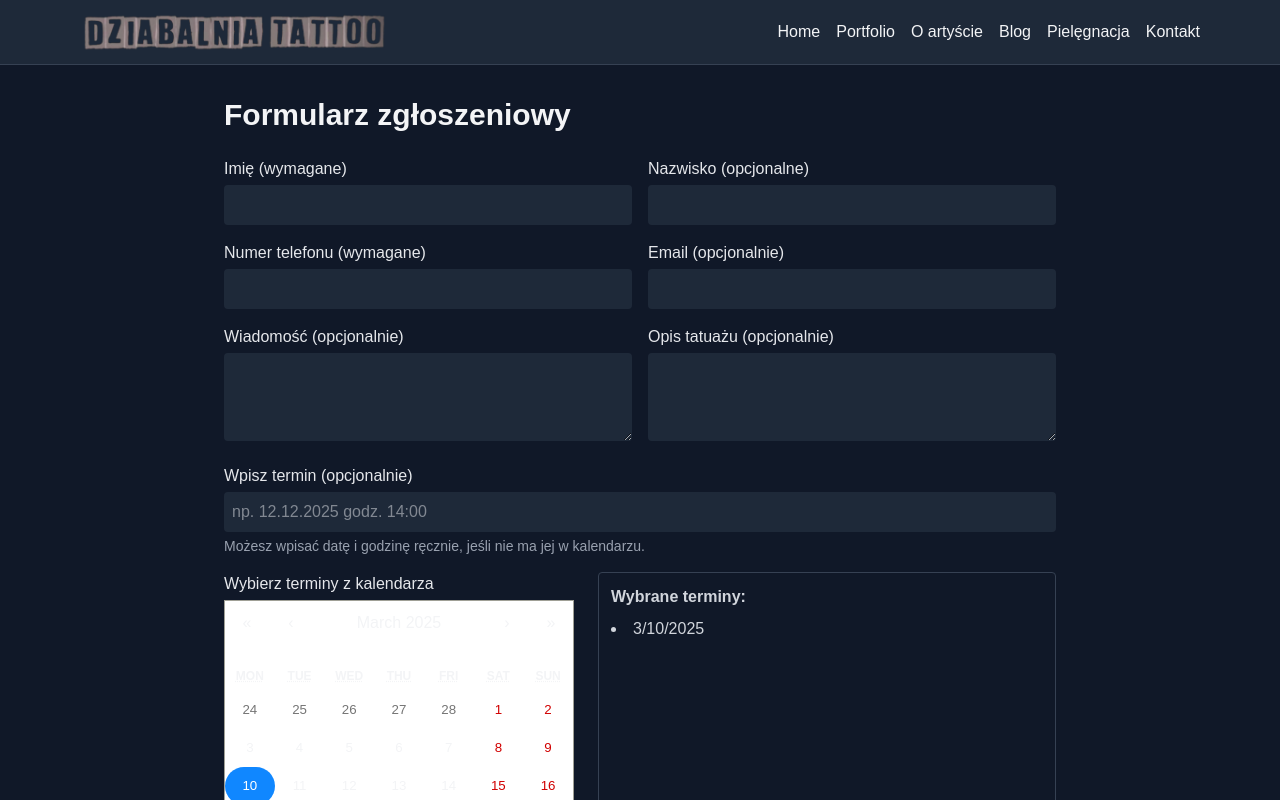
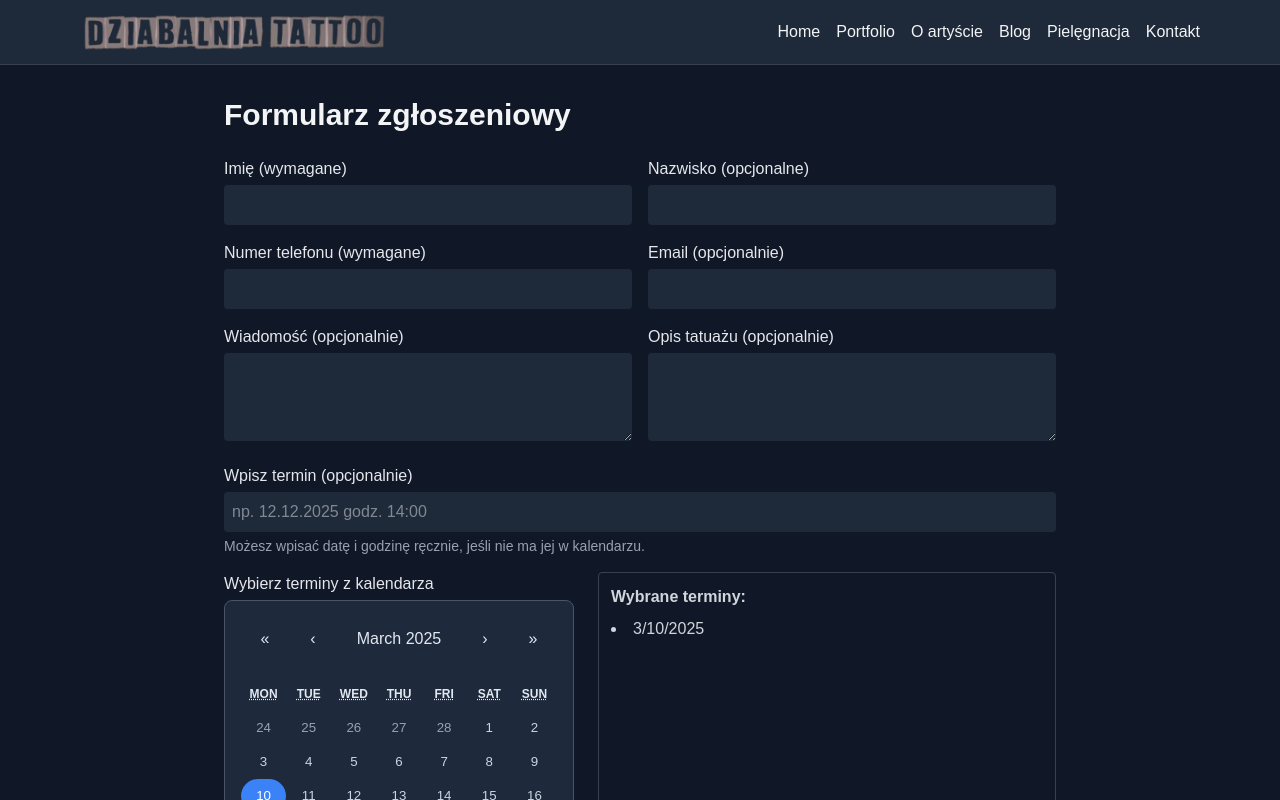
Before and after one commit to danielp1994/dziabalnia-tattoo, a Next.js app: page /contact in a window 1280 px wide. Both pictures are taken after a click on the button "10". Shown: the top 800 px of the page. Built offline with nearby package versions, Linux system fonts and the light colour scheme.

Commit message:
usuń pliki testowe

```diff
--- /dev/null
+++ b/src/app/contact/CalendarDark.css
@@ -0,0 +1,83 @@
+/* CalendarDark.css */
+
+/* Główne tło kalendarza i tekst */
+.react-calendar {
+  background-color: #1E293B; /* granatowy ciemny */
+  color: #E2E8F0; /* jasny tekst */
+  border: 1px solid #475569;
+  border-radius: 8px;
+  padding: 1rem;
+}
+
+/* Nawigacja (strzałki, nazwa miesiąca) */
+.react-calendar__navigation button {
+  color: #E2E8F0;
+  background: transparent;
+  min-width: 44px;
+  border: none;
+  border-radius: 4px;
+  padding: 6px 8px;
+  margin: 2px;
+  cursor: pointer;
+}
+.react-calendar__navigation button:hover {
+  background-color: #334155;
+}
+
+/* Dni tygodnia (PON, WT, etc.) */
+.react-calendar__month-view__weekdays {
+  text-align: center;
+  font-weight: 600;
+}
+.react-calendar__month-view__weekdays__weekday {
+  padding: 0.5rem 0;
+}
+
+/* Każdy kafelek w kalendarzu */
+.react-calendar__tile {
+  background: transparent;
+  color: #cbd5e1; /* jasny tekst */
+  border-radius: 4px;
+  padding: 0.5rem 0;
+  cursor: pointer;
+}
+
+/* Kafelek na hover */
+.react-calendar__tile:hover {
+  background-color: #334155; /* ciemniejszy granat */
+}
+
+/* Kafelki z datami spoza aktualnego miesiąca */
+.react-calendar__month-view__days__day--neighboringMonth {
+  color: #94a3b8; /* szarawy */
+}
+
+/* Kafelek z datą bieżącą (today) */
+.react-calendar__tile--now {
+  background: #2D3748 !important; /* ciemny szary / granat (Tailwind: bg-gray-700-ish) */
+  color: #E2E8F0 !important;     /* jasny tekst (Tailwind: text-gray-200) */
+}
+
+/* Kafelek, który react-calendar normalnie by traktował jako aktywny */
+.react-calendar__tile--active {
+  /* Wyłączamy domyślne stylowanie, bo value={null} */
+  background-color: transparent !important;
+  color: inherit !important;
+}
+
+/* Kafelki z rangeStart, rangeEnd itp. - wyłącz */
+.react-calendar__tile--rangeStart,
+.react-calendar__tile--rangeEnd,
+.react-calendar__tile--rangeBothEnds {
+  background-color: transparent !important;
+  color: inherit !important;
+}
+
+/* KLASA do multi-select:
+   Będzie nadawana w tileClassName,
+   dzięki czemu wyróżnimy każdy kliknięty termin. */
+.tile-selected {
+  background-color: #3b82f6 !important; /* intensywny niebieski */
+  color: #fff !important;
+  border-radius: 9999px !important; /* w stylu tailwind 'rounded-full' */
+}
--- a/src/app/contact/page.tsx
+++ b/src/app/contact/page.tsx
@@ -2,7 +2,11 @@
 
 import React, { useState } from "react";
 import Calendar from "react-calendar";
-import "react-calendar/dist/Calendar.css"; // styl kalendarza
+
+/* 1) Oryginalne style React Calendar */
+import "react-calendar/dist/Calendar.css";
+/* 2) Nasze modyfikacje w pliku z ciemnym motywem i klasą tile-selected */
+import "./CalendarDark.css";
 
 type UploadedImage = {
   file: File;
@@ -17,9 +21,16 @@ export default function Contact() {
   const [message, setMessage] = useState("");
   const [tattooDesc, setTattooDesc] = useState("");
   const [typedDate, setTypedDate] = useState("");
+
+  // Tablica wybranych dat
   const [selectedDates, setSelectedDates] = useState<Date[]>([]);
+
+  // Pliki (obrazy) wrzucane w formularzu
   const [uploadedImages, setUploadedImages] = useState<UploadedImage[]>([]);
 
+  // ---------------------------------
+  // Klikanie w kalendarz
+  // ---------------------------------
   const handleDayClick = (value: Date) => {
     setSelectedDates((prev) => {
       const exists = prev.some(
@@ -29,6 +40,7 @@ export default function Contact() {
           date.getDate() === value.getDate()
       );
       if (exists) {
+        // Usunięcie z tablicy
         return prev.filter(
           (date) =>
             !(
@@ -38,11 +50,16 @@ export default function Contact() {
             )
         );
       } else {
+        // Dodanie do tablicy
         return [...prev, value];
       }
     });
   };
 
+  // ---------------------------------
+  // Nadawanie klasy zaznaczonym dniom
+  // ---------------------------------
+  // Używamy osobnej klasy .tile-selected, zdefiniowanej w CalendarDark.css
   const tileClassName = ({ date, view }: { date: Date; view: string }) => {
     if (view === "month") {
       const isSelected = selectedDates.some(
@@ -52,16 +69,20 @@ export default function Contact() {
           selected.getDate() === date.getDate()
       );
       if (isSelected) {
-        return "bg-gray-700 text-white rounded-full";
+        return "tile-selected";
       }
     }
     return null;
   };
 
+  // ---------------------------------
+  // Upload plików (zdjęć)
+  // ---------------------------------
   const handleFilesUpload = (e: React.ChangeEvent<HTMLInputElement>) => {
     if (!e.target.files) return;
 
     const filesArray = Array.from(e.target.files);
+    // Ograniczamy do plików typu image/*
     const validImages = filesArray.filter((file) =>
       file.type.startsWith("image/")
     );
@@ -82,12 +103,18 @@ export default function Contact() {
     });
   };
 
+  // ---------------------------------
+  // Obsługa wysyłania formularza
+  // ---------------------------------
   const handleSubmit = (e: React.FormEvent) => {
     e.preventDefault();
 
-    const dateStr = selectedDates
+    // Sortujemy daty rosnąco, potem tworzymy string
+    const dateStr = [...selectedDates]
+      .sort((a, b) => a.getTime() - b.getTime())
       .map((d) => d.toLocaleDateString())
       .join(", ");
+
     const filesStr = uploadedImages.map((img) => img.file.name).join(", ");
 
     alert(
@@ -99,8 +126,7 @@ Wiadomość: ${message}
 Opis tatuażu: ${tattooDesc}
 Terminy z kalendarza: ${dateStr}
 Termin wpisany: ${typedDate}
-Pliki: ${filesStr}
-`
+Pliki: ${filesStr}`
     );
   };
 
@@ -109,7 +135,6 @@ Pliki: ${filesStr}
       <h2 className="text-3xl font-bold mb-6">Formularz zgłoszeniowy</h2>
 
       <form onSubmit={handleSubmit} className="space-y-4">
-
         {/* Imię i Nazwisko */}
         <div className="flex flex-col md:flex-row gap-4">
           <div className="flex-1">
@@ -118,18 +143,19 @@ Pliki: ${filesStr}
               type="text"
               value={name}
               onChange={(e) => setName(e.target.value)}
-              className="w-full p-2 rounded bg-gray-800 text-gray-200 focus:outline-none focus:ring-2 focus:ring-gray-600"
+              className="w-full p-2 rounded bg-gray-800 text-gray-200
+                         focus:outline-none focus:ring-2 focus:ring-gray-600"
               required
             />
           </div>
-
           <div className="flex-1">
             <label className="block mb-1 text-gray-200">Nazwisko (opcjonalne)</label>
             <input
               type="text"
               value={lastName}
               onChange={(e) => setLastName(e.target.value)}
-              className="w-full p-2 rounded bg-gray-800 text-gray-200 focus:outline-none focus:ring-2 focus:ring-gray-600"
+              className="w-full p-2 rounded bg-gray-800 text-gray-200
+                         focus:outline-none focus:ring-2 focus:ring-gray-600"
             />
           </div>
         </div>
@@ -142,18 +168,19 @@ Pliki: ${filesStr}
               type="tel"
               value={phone}
               onChange={(e) => setPhone(e.target.value)}
-              className="w-full p-2 rounded bg-gray-800 text-gray-200 focus:outline-none focus:ring-2 focus:ring-gray-600"
+              className="w-full p-2 rounded bg-gray-800 text-gray-200
+                         focus:outline-none focus:ring-2 focus:ring-gray-600"
               required
             />
           </div>
-
           <div className="flex-1">
             <label className="block mb-1 text-gray-200">Email (opcjonalnie)</label>
             <input
               type="email"
               value={email}
               onChange={(e) => setEmail(e.target.value)}
-              className="w-full p-2 rounded bg-gray-800 text-gray-200 focus:outline-none focus:ring-2 focus:ring-gray-600"
+              className="w-full p-2 rounded bg-gray-800 text-gray-200
+                         focus:outline-none focus:ring-2 focus:ring-gray-600"
             />
           </div>
         </div>
@@ -161,21 +188,26 @@ Pliki: ${filesStr}
         {/* Wiadomość i Opis tatuażu */}
         <div className="flex flex-col md:flex-row gap-4">
           <div className="flex-1">
-            <label className="block mb-1 text-gray-200">Wiadomość (opcjonalnie)</label>
+            <label className="block mb-1 text-gray-200">
+              Wiadomość (opcjonalnie)
+            </label>
             <textarea
               value={message}
               onChange={(e) => setMessage(e.target.value)}
-              className="w-full p-2 rounded bg-gray-800 text-gray-200 focus:outline-none focus:ring-2 focus:ring-gray-600"
+              className="w-full p-2 rounded bg-gray-800 text-gray-200
+                         focus:outline-none focus:ring-2 focus:ring-gray-600"
               rows={3}
             />
           </div>
-
           <div className="flex-1">
-            <label className="block mb-1 text-gray-200">Opis tatuażu (opcjonalnie)</label>
+            <label className="block mb-1 text-gray-200">
+              Opis tatuażu (opcjonalnie)
+            </label>
             <textarea
               value={tattooDesc}
               onChange={(e) => setTattooDesc(e.target.value)}
-              className="w-full p-2 rounded bg-gray-800 text-gray-200 focus:outline-none focus:ring-2 focus:ring-gray-600"
+              className="w-full p-2 rounded bg-gray-800 text-gray-200
+                         focus:outline-none focus:ring-2 focus:ring-gray-600"
               rows={3}
             />
           </div>
@@ -189,7 +221,8 @@ Pliki: ${filesStr}
             value={typedDate}
             onChange={(e) => setTypedDate(e.target.value)}
             placeholder="np. 12.12.2025 godz. 14:00"
-            className="w-full p-2 rounded bg-gray-800 text-gray-200 focus:outline-none focus:ring-2 focus:ring-gray-600"
+            className="w-full p-2 rounded bg-gray-800 text-gray-200
+                       focus:outline-none focus:ring-2 focus:ring-gray-600"
           />
           <p className="text-sm text-gray-400 mt-1">
             Możesz wpisać datę i godzinę ręcznie, jeśli nie ma jej w kalendarzu.
@@ -202,6 +235,9 @@ Pliki: ${filesStr}
           <div>
             <label className="block mb-1 text-gray-200">Wybierz terminy z kalendarza</label>
             <Calendar
+              // Wyłączamy domyślne zaznaczanie, by nie blokowało jednej daty
+              value={null}
+              selectRange={false}
               onClickDay={handleDayClick}
               tileClassName={tileClassName}
             />
@@ -212,9 +248,11 @@ Pliki: ${filesStr}
             <div className="flex-1 max-h-[320px] overflow-auto border border-gray-700 rounded p-3 text-gray-300">
               <h3 className="font-semibold mb-2">Wybrane terminy:</h3>
               <ul className="list-disc list-inside space-y-1">
-                {selectedDates.map((d, i) => (
-                  <li key={i}>{d.toLocaleDateString()}</li>
-                ))}
+                {[...selectedDates]
+                  .sort((a, b) => a.getTime() - b.getTime())
+                  .map((d, i) => (
+                    <li key={i}>{d.toLocaleDateString()}</li>
+                  ))}
               </ul>
             </div>
           )}
```
Also changed, not shown: src/components/TattooMachine.tsx (+19 -23 lines), 2 other files (tests, documents, lock files or other folders).
